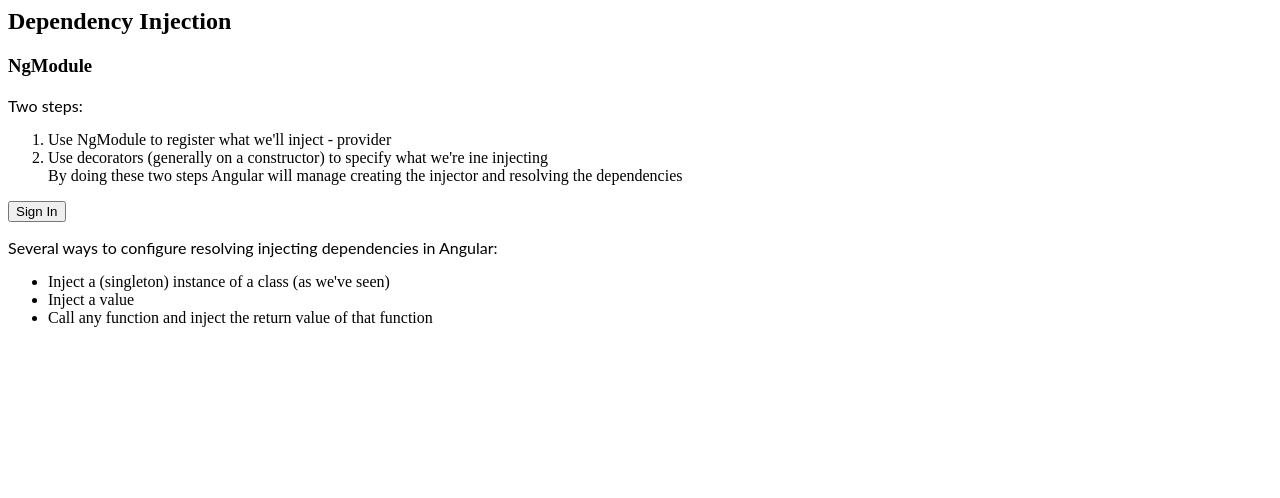
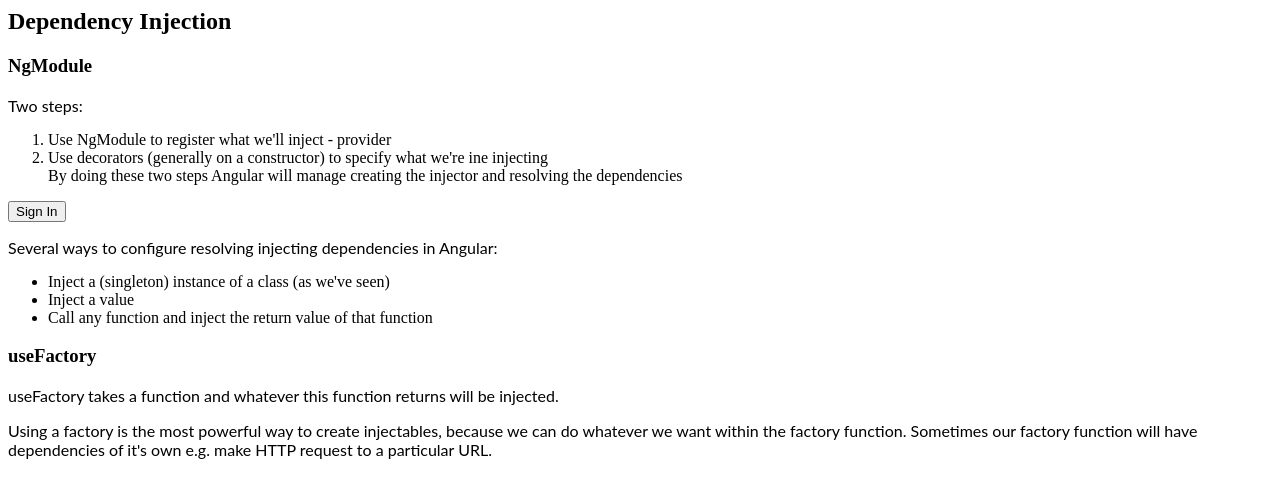
Before and after one commit to galicians/angular-di-ngmodule, an Angular app: page / in a window 1280 px wide. Shown: the top 498 px of the page. Built offline with nearby package versions, Linux system fonts and the light colour scheme.

Commit message:
1 file modified

```diff
--- a/src/app/app.component.html
+++ b/src/app/app.component.html
@@ -27,3 +27,8 @@
   <li>Inject a value</li>
   <li>Call any function and inject the return value of that function</li>
   </ul>
+
+  <h3>useFactory</h3>
+  <p>useFactory takes a function and whatever this function returns will be injected.</p>
+
+  <p>Using a factory is the most powerful way to create injectables, because we can do whatever we want within the factory function. Sometimes our factory function will have dependencies of it's own e.g. make HTTP request to a particular URL.</p>
```
